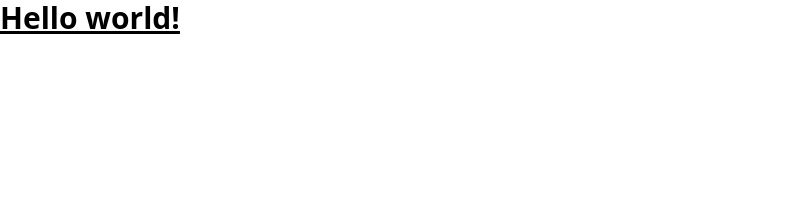
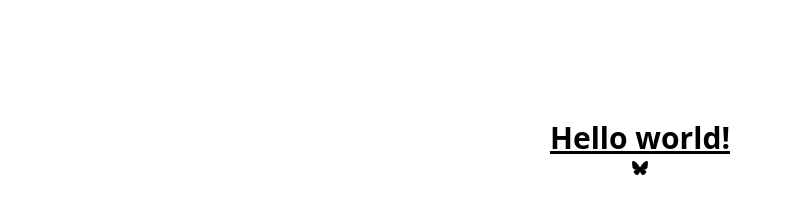
Before and after one commit to adamolien/adamolien.github.io, a plain HTML site: page index.html in a window 1280 px wide. Shown: the whole page, without its empty margins (0-793 px from the left). Drawn offline with nearby package versions, Linux system fonts and the light colour scheme.

Commit message:
Add bluesky link

```diff
--- a/index.html
+++ b/index.html
@@ -4,10 +4,14 @@
     <meta charset="UTF-8" />
     <meta name="viewport" content="width=device-width, initial-scale=1.0" />
     <script src="https://unpkg.com/@tailwindcss/browser@4"></script>
+    <link rel="stylesheet" href="https://cdnjs.cloudflare.com/ajax/libs/font-awesome/6.7.2/css/all.min.css" integrity="sha512-Evv84Mr4kqVGRNSgIGL/F/aIDqQb7xQ2vcrdIwxfjThSH8CSR7PBEakCr51Ck+w+/U6swU2Im1vVX0SVk9ABhg==" crossorigin="anonymous" referrerpolicy="no-referrer" />
   </head>
-  <body>
-    <h1 class="text-3xl font-bold underline">
+  <body style="text-align: center">
+    <h1 class="text-3xl font-bold underline mt-30">
       Hello world!
     </h1>
+    <div>
+      <a href="https://bsky.app/profile/adamolien.com"><i class="fa-brands fa-bluesky"></i></a>
+    </div>
   </body>
 </html>
```
